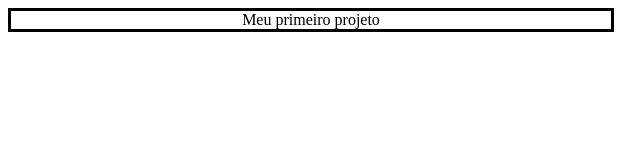
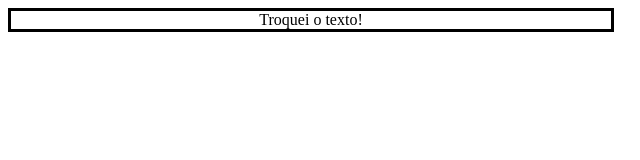
Before and after one commit to hpoyatos/ExemploGit2025-2, a plain HTML site: page index.html in a window 1280 px wide. Shown: the full height of the page, 0-640 px from the left. Drawn offline with Linux system fonts and the light colour scheme.

Commit message:
Agora tem JS!

```diff
--- a/index.html
+++ b/index.html
@@ -3,8 +3,11 @@
    <meta content="text/html; charset=utf-8" http-equiv="content-type">
    <title>Meu primeiro projeto</title>
  </head>
+ <script type="text/javascript" src="index.js"></script>
  <body>
-   <div style="width:600px;text-align:center;border-style:solid">
+   <div
+   id="caixinha"
+   style="width:600px;text-align:center;border-style:solid">
 	Meu primeiro projeto
    </div>
  </body>
--- /dev/null
+++ b/index.js
@@ -0,0 +1,4 @@
+document.addEventListener("DOMContentLoaded", function () {
+  var divCaixinha = document.getElementById("caixinha")
+  divCaixinha.innerHTML = "Troquei o texto!"
+});
```
